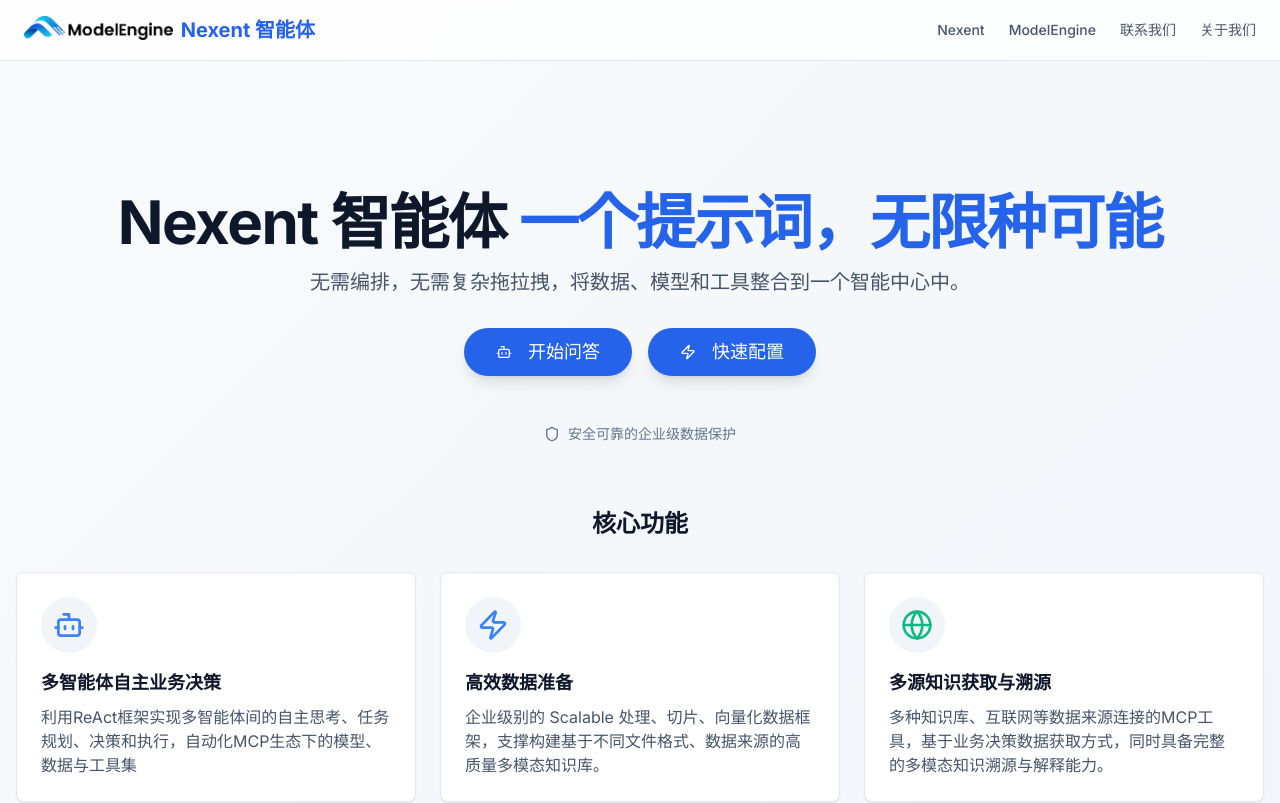
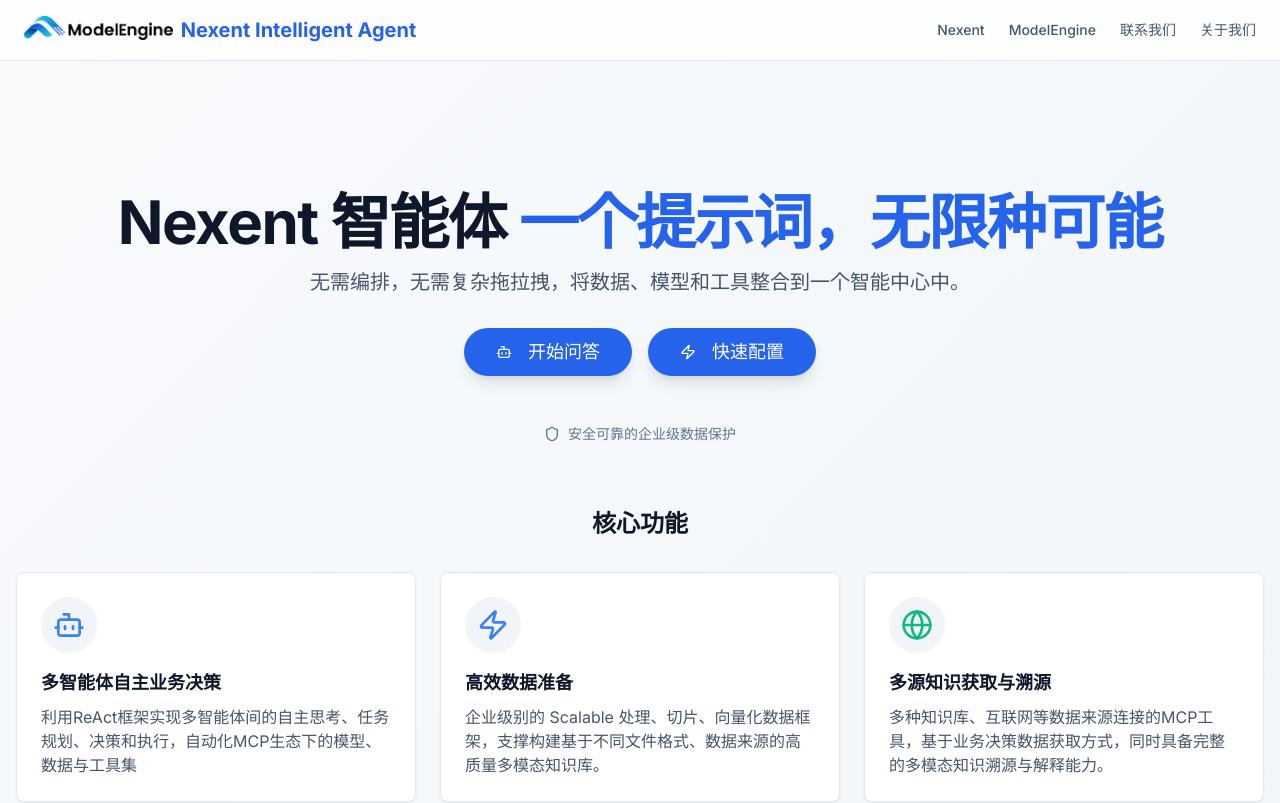
Before and after one commit to wangjingsha/nexent, a Next.js app in the folder frontend/: page /chat in a window 1280 px wide. Shown: the top 803 px of the page. Built offline with nearby package versions, Linux system fonts and the light colour scheme.

Commit message:
✨ Support multi - language switching.

```diff
--- a/frontend/app/[locale]/i18n.tsx
+++ b/frontend/app/[locale]/i18n.tsx
@@ -12,7 +12,7 @@
         en: { common: en },
         zh: { common: zh },
       },
-      lng: 'zh', // 默认语言
+      lng: 'zh', // default language
       fallbackLng: 'en',
       ns: ['common'],
       defaultNS: 'common',
--- a/frontend/app/[locale]/layout.tsx
+++ b/frontend/app/[locale]/layout.tsx
@@ -26,7 +26,6 @@
   children: ReactNode;
   params: { locale: string };
 }) {
-  console.log(locale);
   return (
     <html lang={locale} suppressHydrationWarning>
       <head>
--- a/frontend/app/[locale]/page.tsx
+++ b/frontend/app/[locale]/page.tsx
@@ -27,7 +27,7 @@
         <div className="flex items-center gap-2">
           <h1 className="text-xl font-bold text-slate-900 dark:text-white flex items-start">
             <img src="/modelengine-logo2.png" alt="ModelEngine" className="h-6" />
-            <span className="text-blue-600 dark:text-blue-500 ml-2">Nexent 智能体</span>
+            <span className="text-blue-600 dark:text-blue-500 ml-2">{t("assistant.name")}</span>
           </h1>
         </div>
         <div className="hidden md:flex items-center gap-6">
--- a/frontend/public/locales/en/common.json
+++ b/frontend/public/locales/en/common.json
@@ -1,3 +1,3 @@
 {
-    "greeting": "Hello, {{name}}"
+    "assistant.name": "Hello, {{name}}"
 }
--- a/frontend/public/locales/zh/common.json
+++ b/frontend/public/locales/zh/common.json
@@ -1,3 +1,3 @@
 {
-    "greeting": "你好, {{name}}"
+    "assistant.name": "Nexent Intelligent Agent"
 }
```
